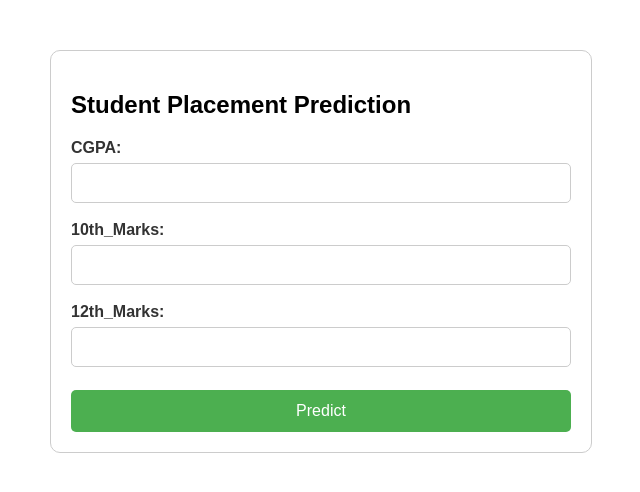
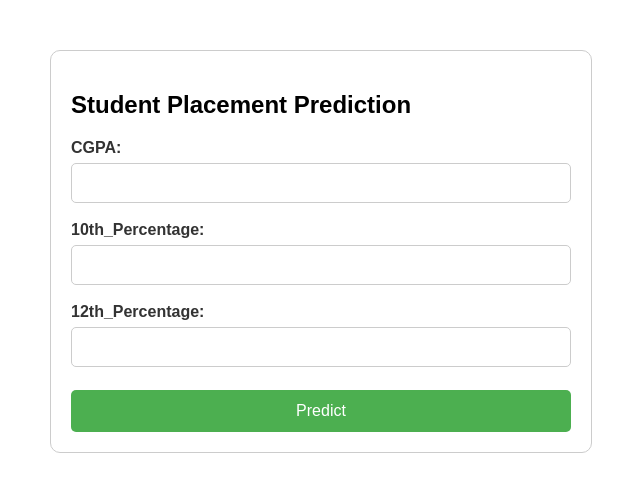
Before and after one commit to shubhamkumar62092/placement-prediction, a Flask app: page / in a window 1280 px wide. Shown: the top 492 px of the page, without its empty margins (319-959 px from the left). Run offline with Flask 3, Linux system fonts and the light colour scheme; parts of the project's set-up code (start-up, migrations or seed data) failed here and were passed over.

Commit message:
fith commit

```diff
--- a/templates/index.html
+++ b/templates/index.html
@@ -86,15 +86,15 @@
             </div>
 
             <div class="form-group">
-                <label for="SSC_Marks">10th_Marks:</label>
+                <label for="SSC_Marks">10th_Percentage:</label>
                 <input type="number" step="0.01" name="SSC_Marks" id="SSC_Marks" min="1" max="100" required>
-                <div class="error-message" id="SSC_Marks_error">Please enter 10th Marks between 1 and 100</div>
+                <div class="error-message" id="SSC_Marks_error">Please enter 10th percentage between 1 and 100</div>
             </div>
 
             <div class="form-group">
-                <label for="HSC_Marks">12th_Marks:</label>
+                <label for="HSC_Marks">12th_Percentage:</label>
                 <input type="number" step="0.01" name="HSC_Marks" id="HSC_Marks" min="1" max="100" required>
-                <div class="error-message" id="HSC_Marks_error">Please enter 12th Marks between 1 and 100</div>
+                <div class="error-message" id="HSC_Marks_error">Please enter 12th percentage between 1 and 100</div>
             </div>
 
             <input type="submit" value="Predict">
```
